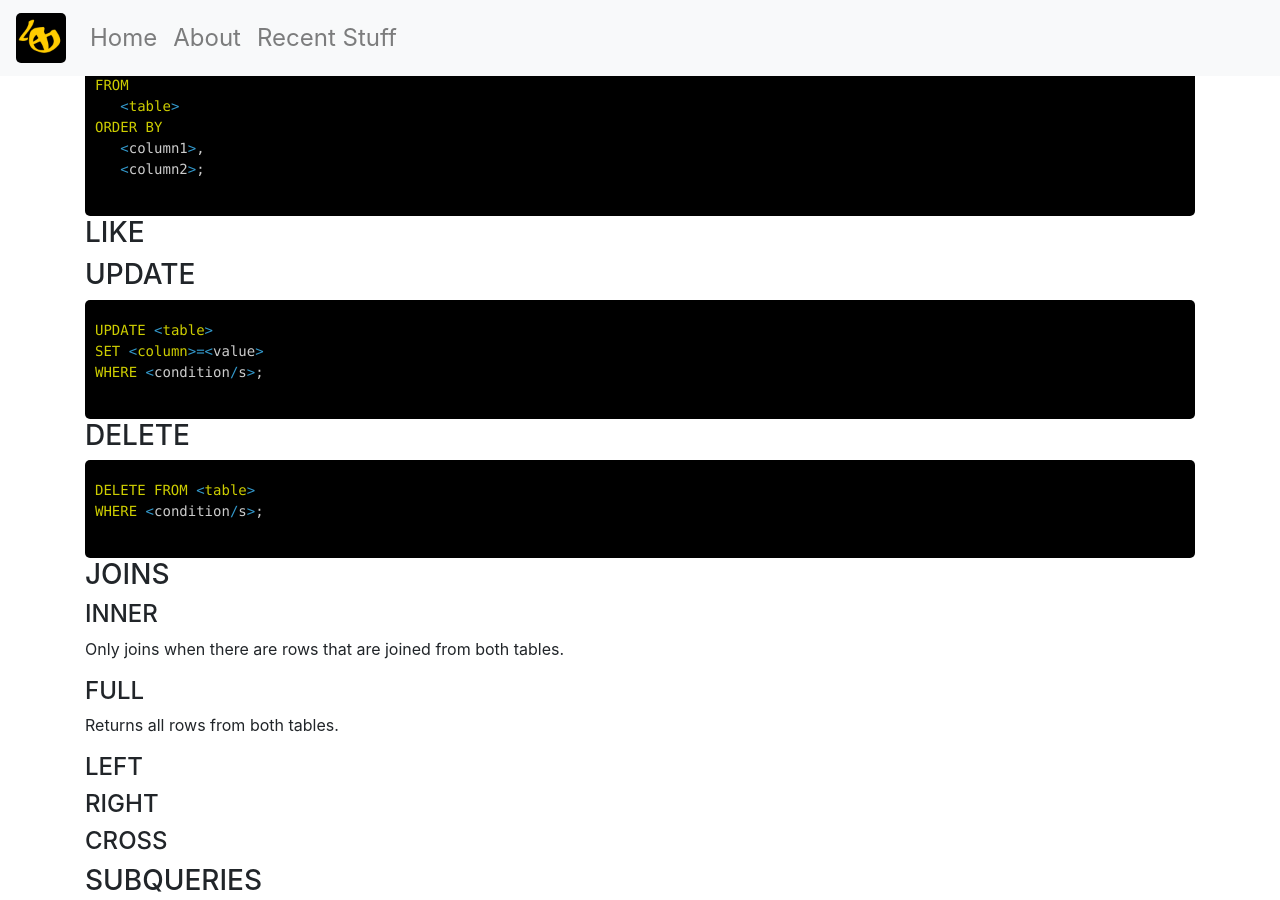
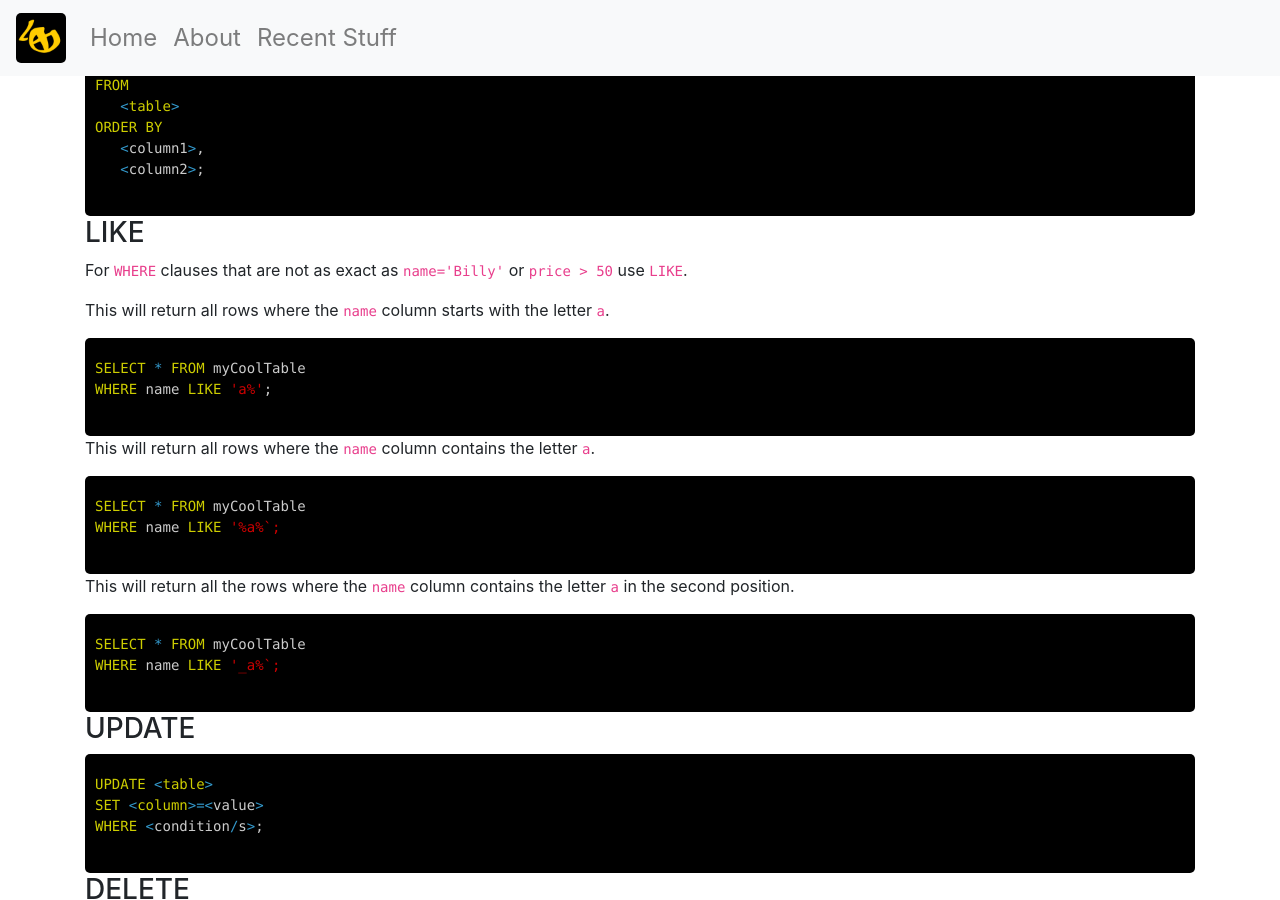
Before and after one commit to DewofyourYouth/DewofyourYouth.github.io, a Jekyll site: the page built from _posts/2019-05-29-basis -sql-cheatsheet.md, in a window 1280 px wide and 900 px high, scrolled down 2692 px. Built offline with Jekyll 4.4.1, drawn with Linux system fonts in a browser that asks for light colours; nearby versions of some CDN libraries; some web fonts are replaced; comment, search, counter and statistics services are not loaded.

Commit message:
sql like

````diff
--- a/_posts/2019-05-29-basis -sql-cheatsheet.md
+++ b/_posts/2019-05-29-basis -sql-cheatsheet.md
@@ -1,13 +1,13 @@
 ---
 layout: post
-title: "SQL (Structured Query Language) Basics"
+title: 'SQL (Structured Query Language) Basics'
 date: 2019-05-29
 comments: true
 ---
 
 Every query must end with a semi-colon.
 
-Whenever something should be substituted with a value I will indicate this like this ```<value>``` - unless impractical, then you'll need to use your judgement.
+Whenever something should be substituted with a value I will indicate this like this `<value>` - unless impractical, then you'll need to use your judgement.
 
 ## CREATING STUFF
 
@@ -117,7 +117,6 @@ SELECT DISTINCT <column>
 FROM <table>;
 ```
 
-
 ```sql
 SELECT DISTINCT <column1>, <column2>
 FROM <table>;
@@ -135,6 +134,29 @@ ORDER BY
 ```
 
 ### LIKE
+
+For `WHERE` clauses that are not as exact as `name='Billy'` or `price > 50` use `LIKE`.
+
+This will return all rows where the `name` column starts with the letter `a`.
+
+```sql
+SELECT * FROM myCoolTable
+WHERE name LIKE 'a%';
+```
+
+This will return all rows where the `name` column contains the letter `a`.
+
+```sql
+SELECT * FROM myCoolTable
+WHERE name LIKE '%a%`;
+```
+
+This will return all the rows where the `name` column contains the letter `a` in the second position.
+
+```sql
+SELECT * FROM myCoolTable
+WHERE name LIKE '_a%`;
+```
 
 ### UPDATE
 
@@ -163,8 +185,6 @@ Returns all rows from both tables.
 
 #### LEFT
 
-
-
 #### RIGHT
 
 #### CROSS
````
